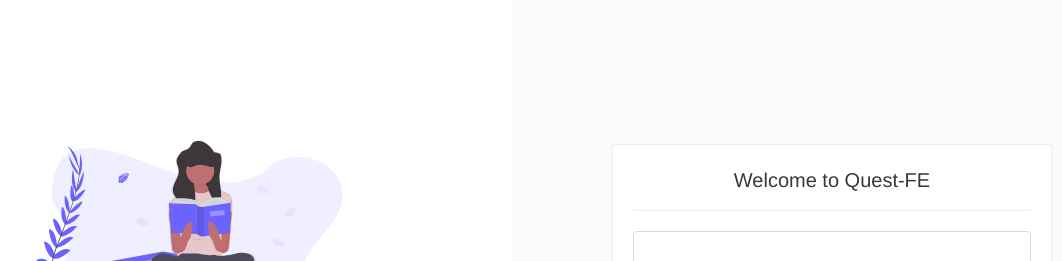
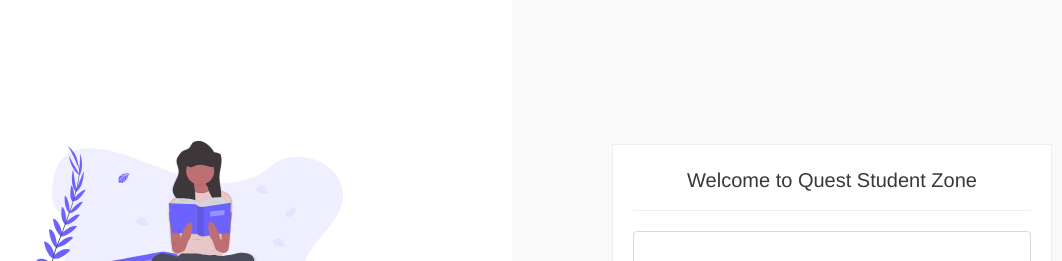
Before and after one commit to LordRahl90/quest-front-end, a Vue app: page / in a window 1280 px wide. Shown: the top 261 px of the page, without its empty margins (128-1190 px from the left). Built offline with nearby package versions, Linux system fonts and the light colour scheme.

Commit message:
change FE to student zone

```diff
--- a/src/views/Login.vue
+++ b/src/views/Login.vue
@@ -17,7 +17,7 @@
                 <a-toolbar-title>Welcome to Quest-FE</a-toolbar-title>
                 <a-spacer />
             </a-toolbar>-->
-            <p class="login-header">Welcome to Quest-FE</p>
+            <p class="login-header">Welcome to Quest Student Zone</p>
             <a-input v-model="user.email" label="Email" name="email" type="text" />
 
             <a-input
```
